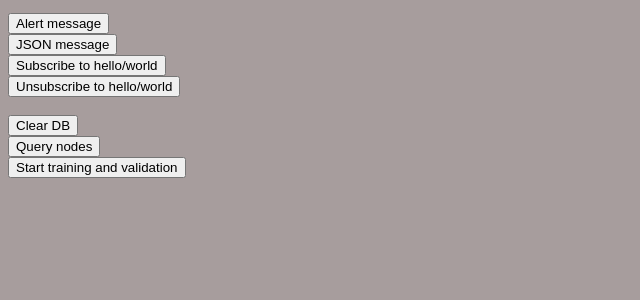
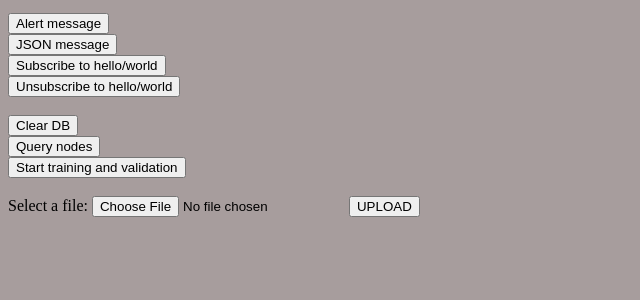
Before and after one commit to jptalusan/flask_socketsio, a Flask app: page / in a window 1280 px wide. Shown: the part 204-504 px from the top of the page, without its empty margins (0-640 px from the left). Run offline with Flask 2, Linux system fonts and the light colour scheme; some libraries are stand-ins or nearby versions.

Commit message:
Added uploading and edited requirements.txt

```diff
--- a/config.py
+++ b/config.py
@@ -8,3 +8,4 @@ class Config(object):
     SQLALCHEMY_DATABASE_URI = os.environ.get('DATABASE_URL') or \
         'sqlite:///' + os.path.join(basedir, 'app.db')
     SQLALCHEMY_TRACK_MODIFICATIONS = False
+    UPLOAD_FOLDER = 'sockets/uploads'
--- a/sockets/__init__.py
+++ b/sockets/__init__.py
@@ -10,7 +10,7 @@ from flask_migrate import Migrate
 
 eventlet.monkey_patch()
 
-app = Flask(__name__)
+app = Flask(__name__, static_url_path='/static')
 socketio = SocketIO(app)
 app.config.from_object(Config)
 db = SQLAlchemy(app)
--- a/sockets/templates/query.html
+++ b/sockets/templates/query.html
@@ -13,6 +13,11 @@
     <button id="deleteDB">Clear DB</button><br>
     <button id="query">Query nodes</button><br>
     <button id="startMaster">Start training and validation</button><br>
+    <br>
+    <form action="{{ url_for('upload') }}" method="post" enctype="multipart/form-data">
+        Select a file: <input type="file" name="upload" />
+        <input type="submit" value="UPLOAD"/>
+    </form>
 
 </div>
 {% endblock %}
--- a/sockets/views.py
+++ b/sockets/views.py
@@ -1,6 +1,38 @@
+import os
 from sockets import app
-from flask import render_template
+from flask import render_template, request, send_from_directory, url_for, redirect
+from werkzeug.utils import secure_filename
+from flask import current_app
+
+ALLOWED_EXTENSIONS = set(['txt', 'pdf', 'csv', 'jpg', 'jpeg', 'png'])
+def allowed_file(filename):
+    return '.' in filename and \
+           filename.rsplit('.', 1)[1].lower() in ALLOWED_EXTENSIONS
 
 @app.route('/')
 def index():
     return render_template('query.html')
+
+@app.route('/upload', methods=['GET', 'POST'])
+def upload():
+    if request.method == 'POST':
+        if 'upload' not in request.files:
+            flash('No file part')
+            return redirect(url_for('index'))
+            #redirect
+        f = request.files['upload']
+        if f.filename == '':
+            flash('No selected file')
+            return redirect(url_for('index'))
+            #redirect
+        if f and allowed_file(f.filename):
+            filename = secure_filename(f.filename)
+            f.save(os.path.join(app.config['UPLOAD_FOLDER'], filename))
+            return redirect(url_for('uploaded_file', filename = filename))
+        return redirect(url_for('index'))
+
+@app.route('/uploads/<path:filename>', methods=['GET', 'POST'])
+def uploaded_file(filename):
+    uploads = os.path.join(current_app.root_path, 'uploads')
+    print(uploads)
+    return send_from_directory(directory = uploads, filename = filename)
--- a/sockets/websockets.py
+++ b/sockets/websockets.py
@@ -55,6 +55,8 @@ def handle_mqtt_query_nodes(json_str):
 @socketio.on('mqtt startMaster')
 def handle_mqtt_unsubscribe(json_str):
     data = json.loads(json_str)
+    p = Parser()
+
     mqtt.publish(data['topic'], data['payload'])
 
 @mqtt.on_message()
```
Also changed, not shown: requirements.txt (+12 -0 lines), app.db.
